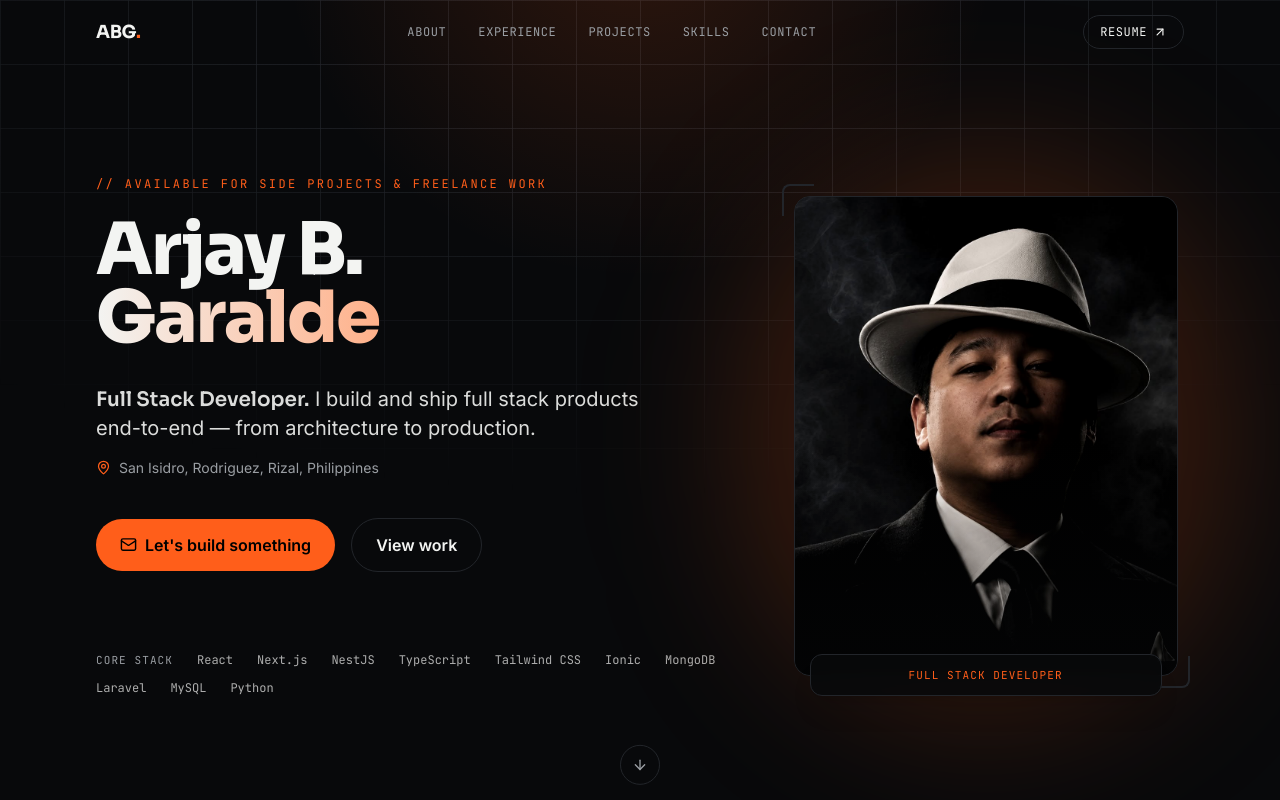
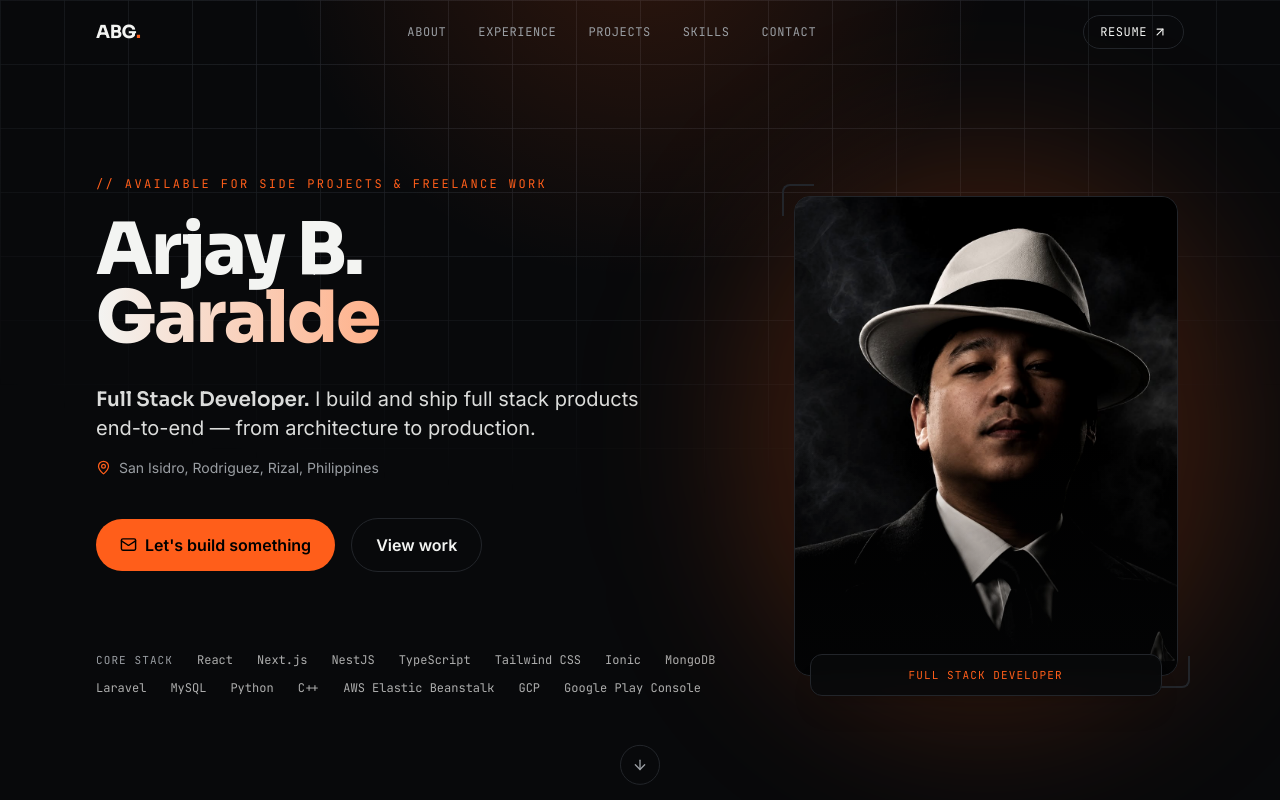
Before and after one commit to Rj45-143/arjay-portfolio, a Next.js app: page / in a window 1280 px wide. Shown: the top 800 px of the page. Built offline with nearby package versions, Linux system fonts and the light colour scheme.

Commit message:
Add C++ and cloud/deployment tools to hero's Core Stack row
C++, AWS Elastic Beanstalk, GCP, and Google Play Console — already in
the Skills section, now surfaced in the hero too.

```diff
--- a/src/components/Hero.tsx
+++ b/src/components/Hero.tsx
@@ -5,7 +5,22 @@ import { motion } from "framer-motion";
 import { ArrowDown, Mail, MapPin } from "lucide-react";
 import { profile } from "@/lib/data";
 
-const STACK = ["React", "Next.js", "NestJS", "TypeScript", "Tailwind CSS", "Ionic", "MongoDB", "Laravel", "MySQL", "Python"];
+const STACK = [
+  "React",
+  "Next.js",
+  "NestJS",
+  "TypeScript",
+  "Tailwind CSS",
+  "Ionic",
+  "MongoDB",
+  "Laravel",
+  "MySQL",
+  "Python",
+  "C++",
+  "AWS Elastic Beanstalk",
+  "GCP",
+  "Google Play Console",
+];
 
 export default function Hero() {
   return (
```
